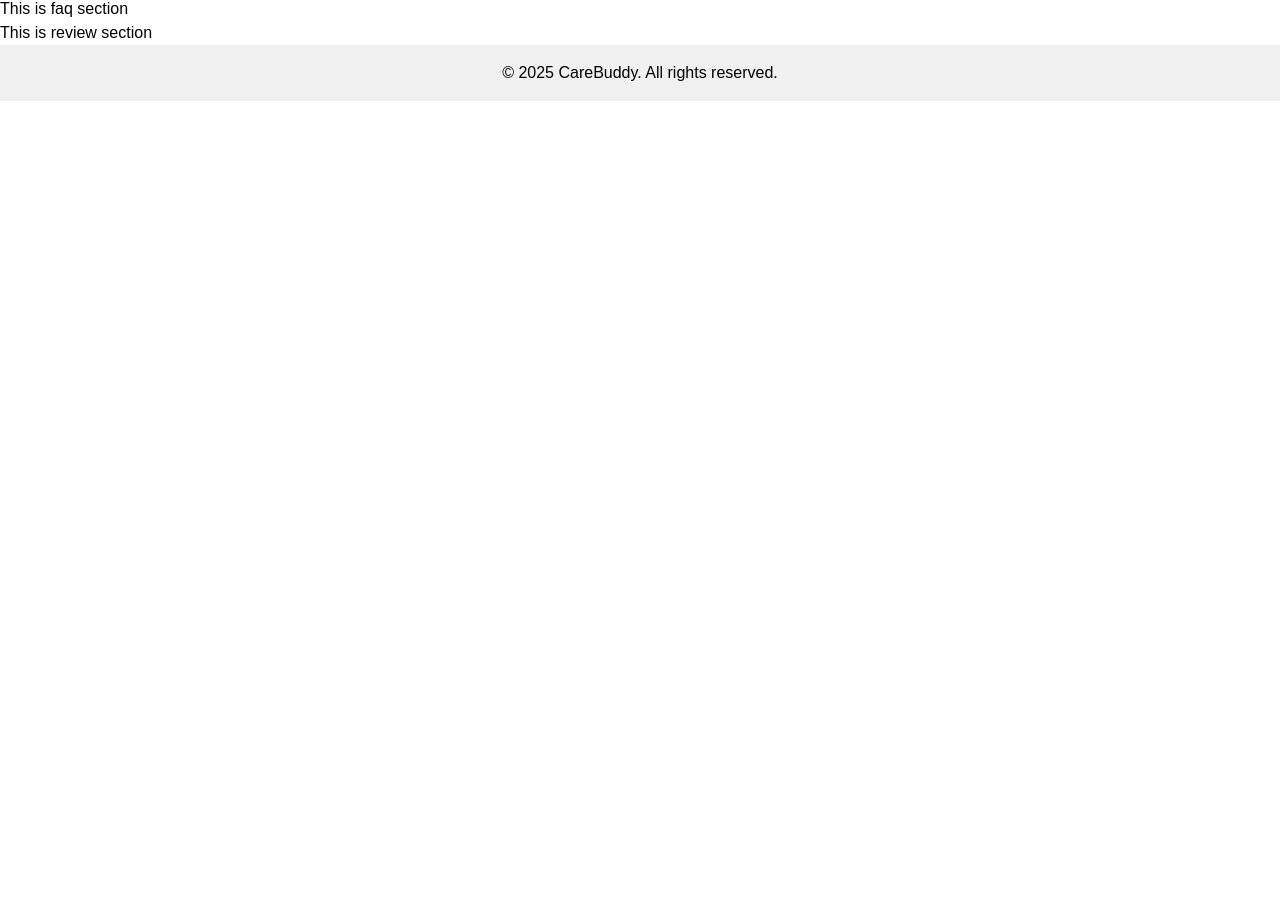
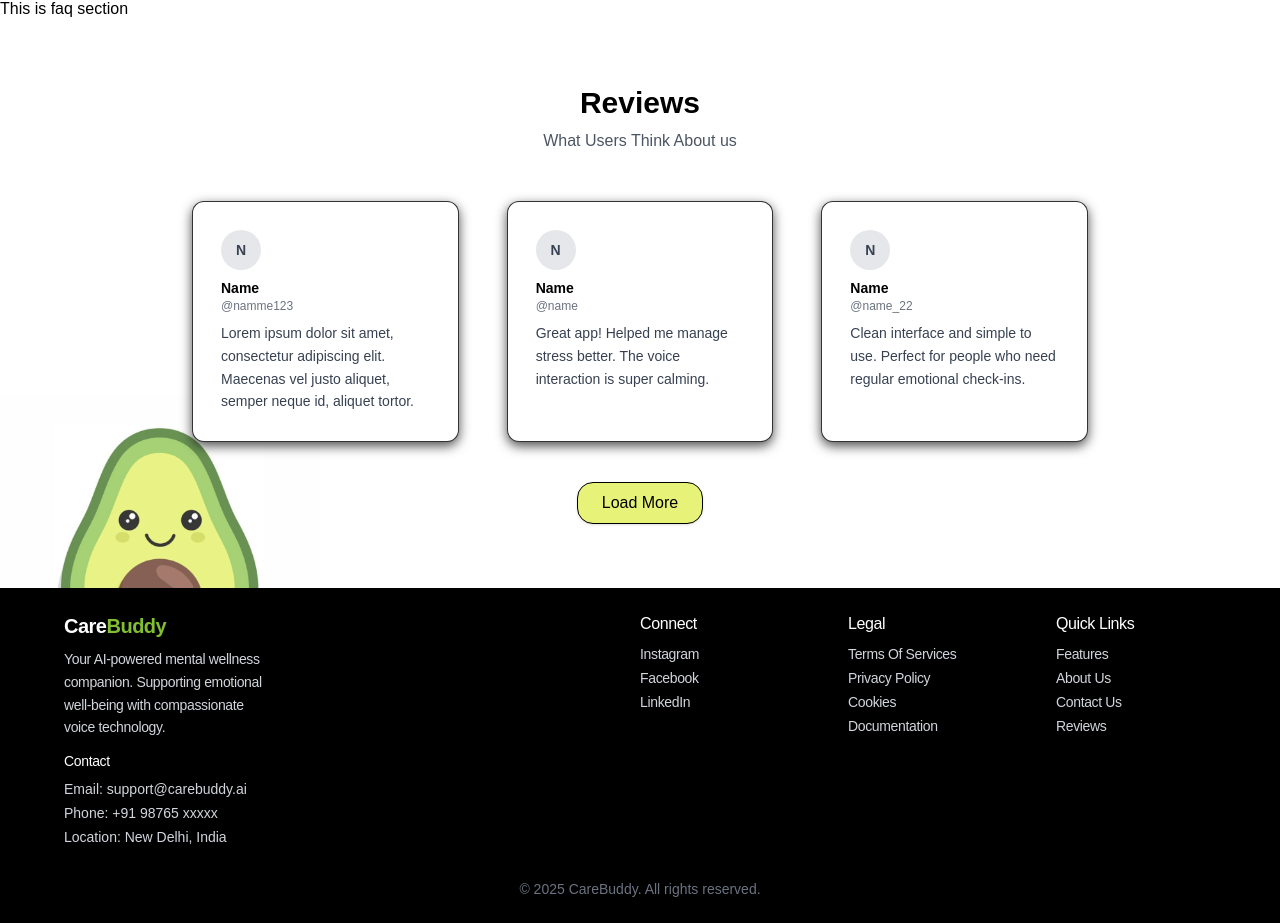
Before and after one commit to Sohan-Rout/CareBuddy, a Next.js app: page / in a window 1280 px wide. Shown: the part 454-1377 px from the top of the page. Before the commit the page ends 800 px from the top, so only its background shows below. Built offline with nearby package versions, Linux system fonts and the light colour scheme; no server answers.

Commit message:
Added Footer component with 4-column layout

```diff
--- a/app/components/footer.jsx
+++ b/app/components/footer.jsx
@@ -1,9 +1,70 @@
-import React from 'react';
-
 const Footer = () => {
   return (
-    <footer style={{ padding: '1rem', textAlign: 'center', backgroundColor: '#f0f0f0' }}>
-      <p>&copy; {new Date().getFullYear()} CareBuddy. All rights reserved.</p>
+    <footer className="bg-black text-gray-300 py-6 px-4 font-poppins">
+      {/* Main Footer Content */}
+      <div className="max-w-6xl mx-auto flex flex-col md:flex-row justify-between gap-y-10">
+        {/* Logo + Description + Contact */}
+        <div className="md:w-1/2 pr-10">
+          <h3 className="text-xl font-bold mb-2 tracking-tight">
+            <span className="text-white">Care</span>
+            <span className="text-secondary">Buddy</span>
+          </h3>
+
+          <p className="mb-3 leading-relaxed text-sm tracking-tight">
+            Your AI-powered mental wellness<br />
+            companion. Supporting emotional<br />
+            well-being with compassionate<br />
+            voice technology.
+          </p>
+
+          <div className="text-sm space-y-1">
+            <h4 className="text-white mb-2 font-medium tracking-tight">Contact</h4>
+            <p>Email: support@carebuddy.ai</p>
+            <p>Phone: +91 98765 xxxxx</p>
+            <p>Location: New Delhi, India</p>
+          </div>
+        </div>
+
+        {/* Link Sections */}
+        <div className="grid grid-cols-1 sm:grid-cols-3 gap-x-12 md:w-1/2">
+          {/* Connect */}
+          <div>
+            <h4 className="text-white mb-2 font-medium tracking-tight">Connect</h4>
+            <ul className="space-y-1 text-sm tracking-tight">
+              <li><a href="#instagram" className="hover:underline">Instagram</a></li>
+              <li><a href="#facebook" className="hover:underline">Facebook</a></li>
+              <li><a href="#linkedin" className="hover:underline">LinkedIn</a></li>
+            </ul>
+          </div>
+
+          {/* Legal */}
+          <div>
+            <h4 className="text-white mb-2 font-medium tracking-tight">Legal</h4>
+            <ul className="space-y-1 text-sm tracking-tight">
+              <li><a href="#terms" className="hover:underline">Terms Of Services</a></li>
+              <li><a href="#privacy" className="hover:underline">Privacy Policy</a></li>
+              <li><a href="#cookies" className="hover:underline">Cookies</a></li>
+              <li><a href="#docs" className="hover:underline">Documentation</a></li>
+            </ul>
+          </div>
+
+          {/* Quick Links */}
+          <div>
+            <h4 className="text-white mb-2 font-medium tracking-tight">Quick Links</h4>
+            <ul className="space-y-1 text-sm tracking-tight">
+              <li><a href="#features" className="hover:underline">Features</a></li>
+              <li><a href="#about" className="hover:underline">About Us</a></li>
+              <li><a href="#contact" className="hover:underline">Contact Us</a></li>
+              <li><a href="#reviews" className="hover:underline">Reviews</a></li>
+            </ul>
+          </div>
+        </div>
+      </div>
+
+      {/* Footer Bottom */}
+      <div className="text-center text-sm text-gray-500 mt-8">
+        © 2025 CareBuddy. All rights reserved.
+      </div>
     </footer>
   );
 };
--- a/app/components/reviews.jsx
+++ b/app/components/reviews.jsx
@@ -1,9 +1,77 @@
+import React from "react";
+
+const reviews = [
+  {
+    name: "Name",
+    username: "@namme123",
+    feedback:
+      "Lorem ipsum dolor sit amet, consectetur adipiscing elit. Maecenas vel justo aliquet, semper neque id, aliquet tortor.",
+  },
+  {
+    name: "Name",
+    username: "@name",
+    feedback:
+      "Great app! Helped me manage stress better. The voice interaction is super calming.",
+  },
+  {
+    name: "Name",
+    username: "@name_22",
+    feedback:
+      "Clean interface and simple to use. Perfect for people who need regular emotional check-ins.",
+  },
+
+];
+
 const Reviews = () => {
-    return(
-        <>
-        <div>This is review section</div>
-        </>
-    );
-}
+  return (
+    <section className="py-16 px-4 bg-white text-black font-poppins relative overflow-hidden">
+      {/* ✅ Logo in bottom-left with deeper overlap and blend */}
+      <div className="absolute -bottom-32 left-0 z-10">
+        <img
+          src="/logo.png"
+          alt="CareBuddy Logo"
+          className="w-80 h-auto opacity-90 mix-blend-multiply pointer-events-none"
+        />
+      </div>
+
+      {/* Header */}
+      <div className="max-w-6xl mx-auto text-center mb-12 relative z-20">
+        <h2 className="text-3xl font-semibold mb-2">Reviews</h2>
+        <p className="text-gray-600">What Users Think About us</p>
+      </div>
+
+      {/* Review Cards */}
+      <div className="grid grid-cols-2 sm:grid-cols-1 lg:grid-cols-3 gap-12 max-w-4xl mx-auto relative z-20">
+        {reviews.map((r, i) => (
+          <div
+            key={i}
+            className="bg-white border border-black/80 shadow-[0_4px_12px_rgba(0,0,0,0.7)] rounded-xl p-7 h-45 flex flex-col justify-start items-start transition duration-300 hover:shadow-lg"
+          >
+            {/* Avatar */}
+            <div className="w-10 h-10 bg-gray-200 rounded-full flex items-center justify-center text-gray-700 font-bold text-sm mb-2">
+              {r.name.charAt(0).toUpperCase()}
+            </div>
+
+            {/* Name and Username */}
+            <h4 className="text-sm font-semibold">{r.name}</h4>
+            <p className="text-xs text-gray-500 mb-2">{r.username}</p>
+
+            {/* Feedback */}
+            <p className="text-sm text-gray-700 leading-relaxed overflow-hidden">
+              {r.feedback}
+            </p>
+          </div>
+        ))}
+      </div>
+
+      {/* Load More Button */}
+      <div className="text-center mt-10 relative z-20">
+        <button className="bg-primary text-black py-2 px-6 rounded-2xl font-medium border border-black shadow hover:scale-105 transition-transform">
+          Load More
+        </button>
+      </div>
+    </section>
+  );
+};
 
 export default Reviews;
```
